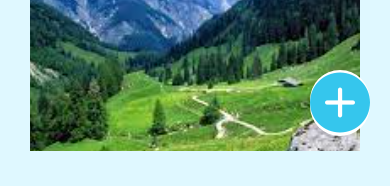
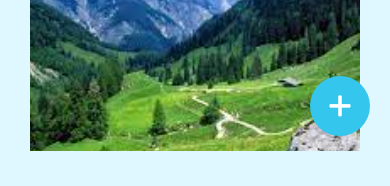
Before and after one commit to Hussain384/Elite_Rentals, a React Native app: screen /Home in a window 390 px wide. Shown: the part 559-745 px from the top of the page. Built offline with nearby package versions, Linux system fonts and the light colour scheme.

Commit message:
addition

```diff
--- a/src/screens/HomeScreen.js
+++ b/src/screens/HomeScreen.js
@@ -8,7 +8,7 @@ import {
   Image,
 } from 'react-native';
 import MenuIcon from 'react-native-vector-icons/MaterialIcons';
-import AddIcon from 'react-native-vector-icons/AntDesign';
+import AddIcon from 'react-native-vector-icons/Entypo';
 import RatingIcon from 'react-native-vector-icons/FontAwesome';
 import Footer from '../components/Footer';
 import uuid from 'react-uuid';
@@ -99,12 +99,9 @@ function HomeScreen({navigation}) {
           renderItem={renderItem}
           keyExtractor={item => item.id}
         />
-        <AddIcon
-          name="pluscircle"
-          size={60}
-          color="#35C6ED"
-          style={styles.AddIconStyle}
-        />
+        <View style={styles.AddIconStyle}>
+          <AddIcon name="plus" size={35} color="#fff" />
+        </View>
       </View>
       <Footer />
     </View>
@@ -147,7 +144,6 @@ const styles = StyleSheet.create({
   },
   mainBody: {
     height: 620,
-    // backgroundColor: 'red',
   },
   accountTitleName: {
     fontSize: 18,
@@ -160,8 +156,12 @@ const styles = StyleSheet.create({
   },
   AddIconStyle: {
     position: 'absolute',
-    backgroundColor: '#fff',
-    borderRadius: 50,
+    backgroundColor: '#35C6ED',
+    alignItems: 'center',
+    justifyContent: 'center',
+    height: 60,
+    width: 60,
+    borderRadius: 30,
     right: 0,
     bottom: 15,
   },
```
Also changed, not shown: src/screens/Profile.js (added), src/screens/Search.js (added), src/screens/WishList.js (added).
